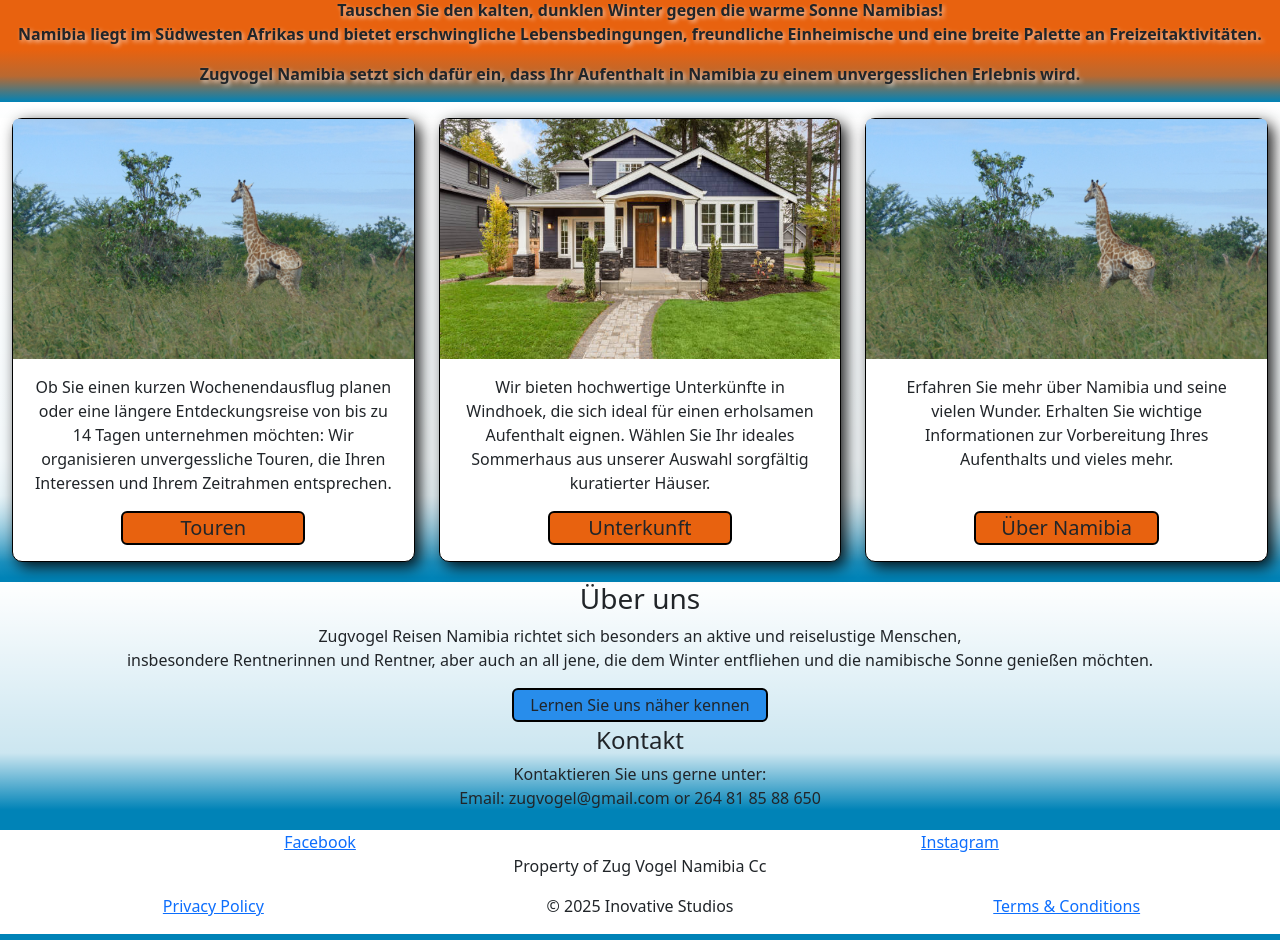
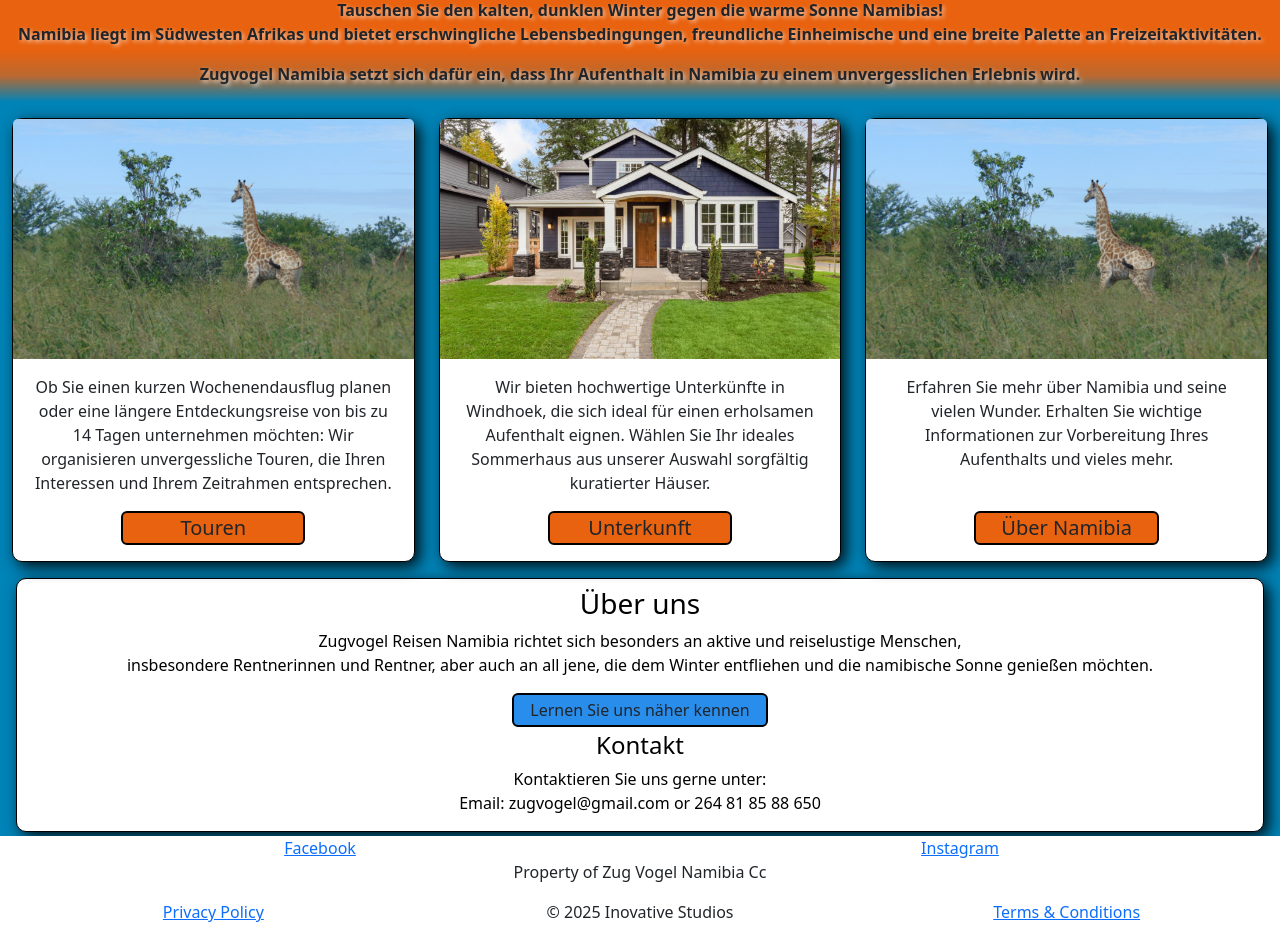
Before and after one commit to Inotila/Zug-Vogel, a React (Create React App) app in the folder frontend/: page / in a window 1280 px wide. Shown: the part 328-1268 px from the top of the page. Built offline with nearby package versions, Linux system fonts and the light colour scheme.

Commit message:
Added style

```diff
--- a/frontend/src/assets/css/index.css
+++ b/frontend/src/assets/css/index.css
@@ -29,7 +29,7 @@ body {
 }
 
 .container-fluid {
-  padding: 0 !important; /* Removes padding around the container */
+  padding: 0 !important;
 }
 
 
--- a/frontend/src/components/home/assets/css/home.css
+++ b/frontend/src/components/home/assets/css/home.css
@@ -55,22 +55,8 @@
 }
 
 /* homepage carsds */
-
-.container-fluid {
-  padding: 0 !important; /* Removes padding around the container */
-}
-
 .home-img-links {
   height: 15rem !important;
-}
-
-.contact-and-faq-container {
-  background: linear-gradient(
-    to bottom,
-    rgb(255, 255, 255) 0%,
-    rgba(255, 255, 255, 0.8) 75%,
-    rgba(255, 255, 255, 0) 100%
-  ) !important; /* Add gradient effect */
 }
 
 .home-link-button {
@@ -84,9 +70,6 @@
   text-shadow: 2px 2px 4px rgba(6, 56, 117, 0.7); /* Optional: Add a text shadow */
 }
 
-
-/* CARD STYLING */
-
 .homepage-card {
  display: flex;
  flex-direction: column;
@@ -96,9 +79,9 @@
  border-radius: 10px !important;
 }
 
-.homepage-cover-image {
- height: 15rem; /* Fixed height for all images */
- object-fit: cover; /* Ensure images don't stretch */
+.home-card-image {
+ height: 15rem;
+ object-fit: cover;
 }
 
 .card-body {
@@ -106,14 +89,14 @@
 }
 
 
-.home-card-row{
+/* .home-card-row{
 background: linear-gradient(
     to bottom,
     rgb(255, 255, 255) 0%,
     rgba(255, 255, 255, 0.8) 75%,
     rgba(255, 255, 255, 0) 100%)
 
-}
+} */
 
 .card-col {
   display: flex;
@@ -121,13 +104,13 @@ background: linear-gradient(
   align-items: center;
   justify-content: center;
   /* height: 20rem; */
-  background: linear-gradient(
+  /* background: linear-gradient(
     to bottom,
     rgb(255, 255, 255) 0%,
     rgba(255, 255, 255, 0.8) 50%,
     rgba(255, 255, 255, 0.8) 85%,
     rgba(255, 255, 255, 0) 100%
-  ) !important; /* Add gradient effect */
+  ) !important;  */
 }
 
 .home-btn {
@@ -168,6 +151,10 @@ background: linear-gradient(
 
 /* learn about namibia container */
 
-.learn-about-namibia-link-text-container {
-  color: #fff !important;
+.aboutus-and-contact-container {
+  border: 1px solid #000000 !important;
+  border-radius: 10px !important;
+  background-color: #fff;
+  color: #000000 !important;
+ box-shadow: 5px 5px 15px rgba(0, 0, 0, 0.9);
 }
--- a/frontend/src/components/home/home.tsx
+++ b/frontend/src/components/home/home.tsx
@@ -35,7 +35,7 @@ const HomePage: React.FC = () => {
         {/* tour */}
         <div className="col-12 col-md-4 card-col d-flex my-3">
           <div className="card homepage-card flex-fill d-flex flex-column align-items-center text-center h-100">
-            <img className="homepage-cover-image card-img-top" src={gallery} alt="#" />
+            <img className="home-card-image card-img-top" src={gallery} alt="#" />
             <div className="card-body d-flex flex-column align-items-center text-center flex-grow-1">
               <p className="card-text">
                 Ob Sie einen kurzen Wochenendausflug planen oder eine längere Entdeckungsreise von bis zu
@@ -51,7 +51,7 @@ const HomePage: React.FC = () => {
         {/* accommodation */}
         <div className="col-12 col-md-4 card-col d-flex my-3">
           <div className="card homepage-card flex-fill d-flex flex-column align-items-center text-center h-100">
-            <img className="homepage-cover-image card-img-top" src={house1} alt="#" />
+            <img className="home-card-image card-img-top" src={house1} alt="#" />
             <div className="card-body d-flex flex-column align-items-center text-center flex-grow-1">
               <p className="card-text accomodation-text">
                 Wir bieten hochwertige Unterkünfte in Windhoek, die sich ideal für einen erholsamen Aufenthalt eignen.
@@ -66,7 +66,7 @@ const HomePage: React.FC = () => {
         {/* about namibia */}
         <div className="col-12 col-md-4 card-col d-flex my-3">
           <div className="card homepage-card flex-fill d-flex flex-column align-items-center text-center h-100">
-            <img className="homepage-cover-image card-img-top" src={gallery} alt="#" />
+            <img className="home-card-image card-img-top" src={gallery} alt="#" />
             <div className="card-body d-flex flex-column align-items-center text-center flex-grow-1">
               <p className="card-text accomodation-text">
                 Erfahren Sie mehr über Namibia und seine vielen Wunder.
@@ -81,10 +81,10 @@ const HomePage: React.FC = () => {
       </div>
 
 
-      <div className="row mt-1">
+      <div className="row">
         <div className="col">
-          <div className='contact-and-faq-container' >
-            <h3>Über uns</h3>
+          <div className='aboutus-and-contact-container mx-3' >
+            <h3 className='mt-2'>Über uns</h3>
             <p className='about-us-text'>Zugvogel Reisen Namibia richtet sich besonders an aktive und reiselustige Menschen,
               <br />
               insbesondere Rentnerinnen und Rentner, aber auch an all jene, die dem Winter entfliehen und
```
